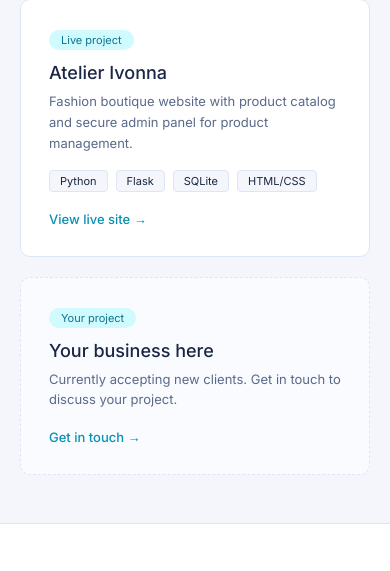
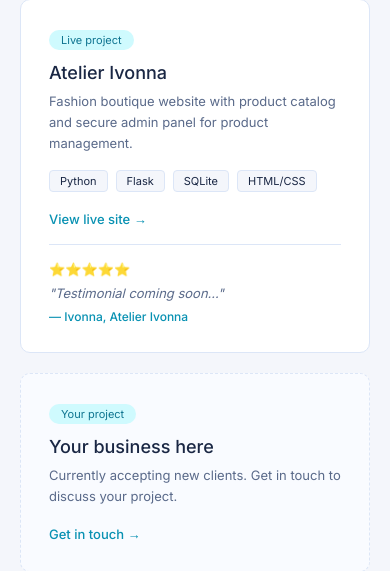
Before and after one commit to Vatyo/vatyo-portfolio, a Flask app: page / in a window 390 px wide. Shown: the part 1607-2178 px from the top of the page. Run offline with Flask 3, Linux system fonts and the light colour scheme.

Commit message:
add reviews and social media section

```diff
--- a/static/style.css
+++ b/static/style.css
@@ -493,4 +493,29 @@ footer {
     html {
         scroll-behavior: smooth;
     }
+    /* ===== REVIEWS ===== */
+.review {
+    margin-top: 16px;
+    padding-top: 16px;
+    border-top: 1px solid #dce6f7;
 }
+
+.review-stars {
+    font-size: 13px;
+    margin-bottom: 6px;
+}
+
+.review-text {
+    font-size: 13px;
+    color: #5a6a8a;
+    font-style: italic;
+    line-height: 1.6;
+    margin-bottom: 6px;
+}
+
+.review-author {
+    font-size: 12px;
+    color: #0891b2;
+    font-weight: 500;
+}
+}
--- a/templates/index.html
+++ b/templates/index.html
@@ -94,6 +94,12 @@
                     <span>HTML/CSS</span>
                 </div>
                 <a href="https://atelier-ivonna.onrender.com" target="_blank" class="project-link" data-en="View live site →" data-ro="Vezi site live →">View live site →</a>
+                <!-- Review -->
+                <div class="review">
+                <div class="review-stars">⭐⭐⭐⭐⭐</div>
+                    <p class="review-text">"Testimonial coming soon..."</p>
+                    <p class="review-author">— Ivonna, Atelier Ivonna</p>
+                </div>
             </div>
 
             <div class="project-card placeholder">
```
